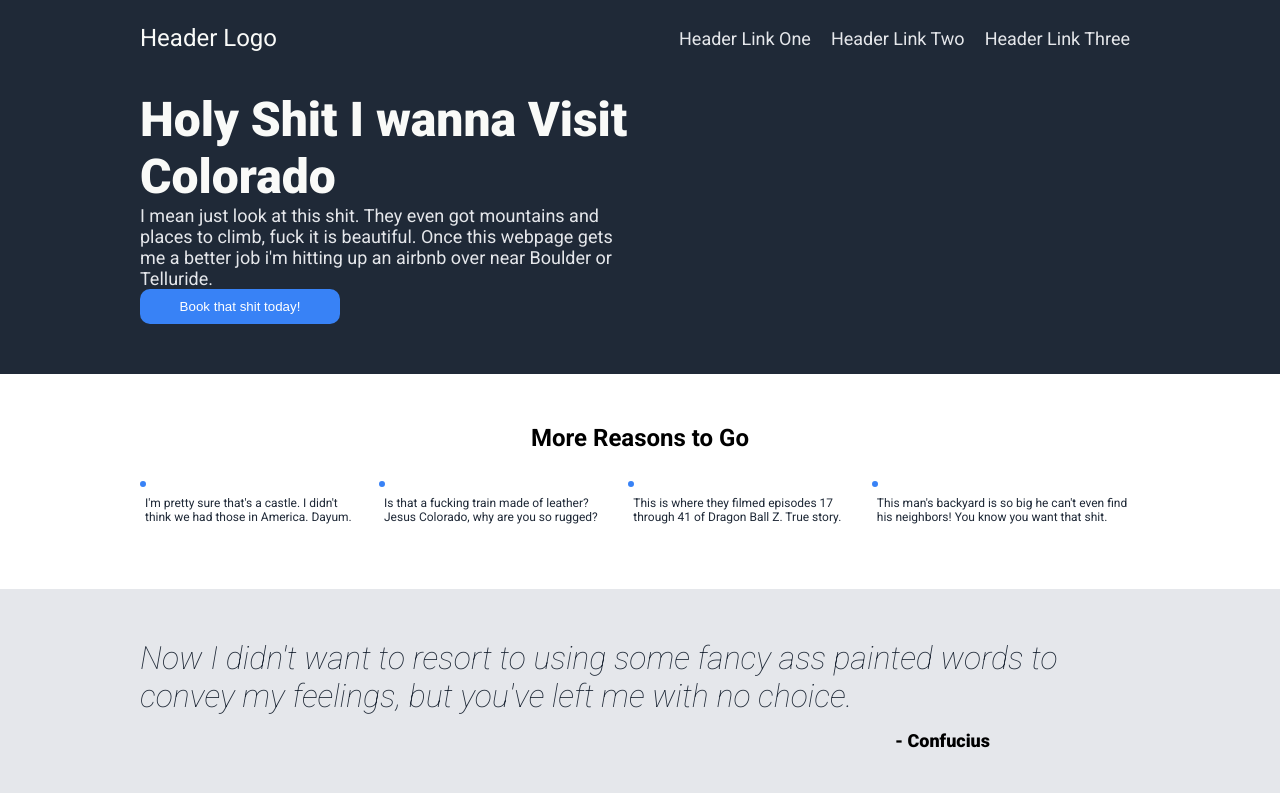
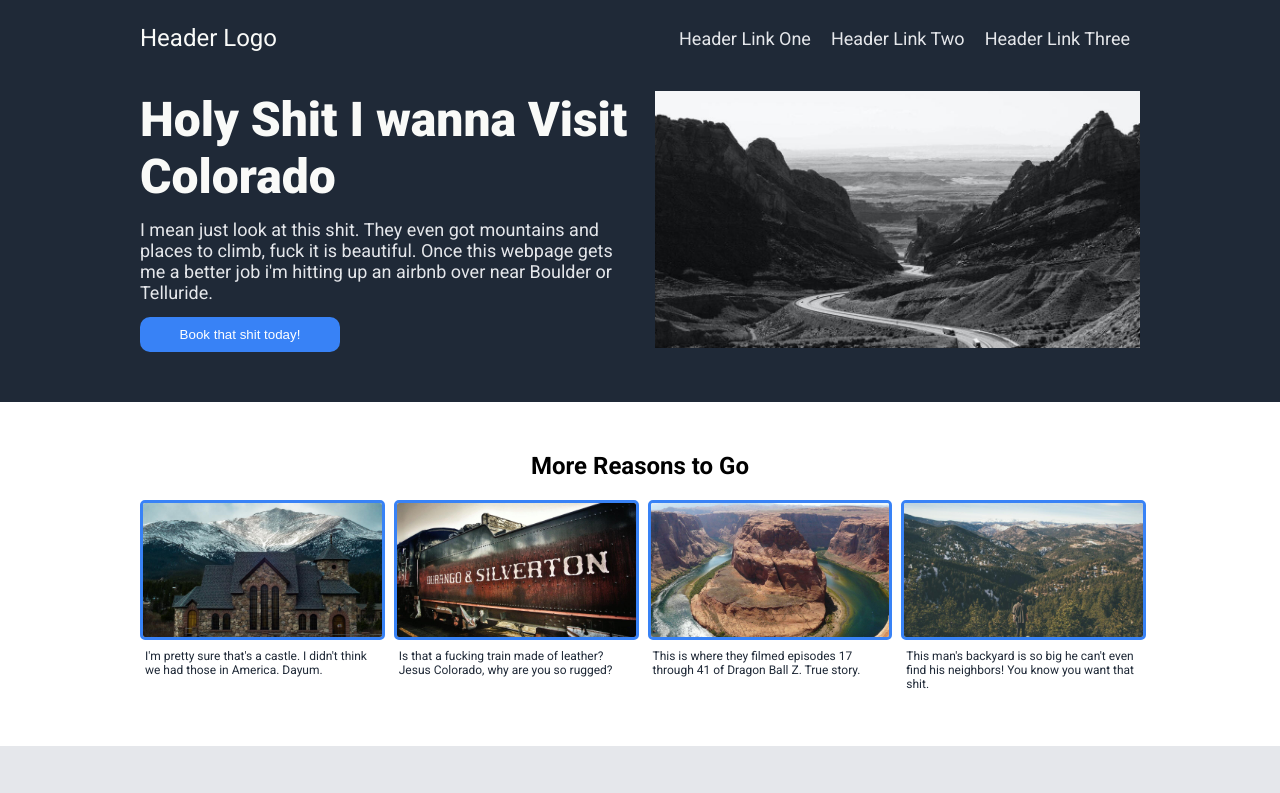
Before and after one commit to remiScript/OdinProjectP1, a plain HTML site: page index.html in a window 1280 px wide. Shown: the top 793 px of the page. Drawn offline with Linux system fonts and the light colour scheme; the site is published under a folder, as on GitHub Pages, so addresses that start at the root find nothing.

Commit message:
Add files via upload

```diff
--- a/index.html
+++ b/index.html
@@ -37,7 +37,7 @@
                 <button class="button">Book that shit today!</button>
             </div>
             <div class="heroRight">
-                <img src="/images/pexels-jan-kroon-1169107.jpg" alt="">
+                <img src="img/img1.jpg" alt="">
             </div>
         </div>
     </div>
@@ -47,20 +47,20 @@
         <h2 class="section2h2">More Reasons to Go</h2>
         <div class="section2">
             <div class="cardContainer">
-                <a href="/images/pexels-david-besh-969260.jpg" target="blank"><img src="/images/THUMBpexels-david-besh-969260.jpg" alt=""></a>
+                <a href="img/pexels-david-besh-969260.jpg" target="blank"><img src="img/THUMBpexels-david-besh-969260.jpg" alt=""></a>
                 <p class="reasonText">I'm pretty sure that's a castle. I didn't think we had those in America. Dayum.</p>
             </div>
             <div class="cardContainer">
-                <a href="/images/pexels-pascal-claivaz-674782.jpg"target="blank"><img src="/images/THUMBpexels-pascal-claivaz-674782.jpg" alt=""></a>
+                <a href="img/pexels-pascal-claivaz-674782.jpg"target="blank"><img src="img/THUMBpexels-pascal-claivaz-674782.jpg" alt=""></a>
                 <p class="reasonText">Is that a fucking train made of leather? Jesus Colorado, why are you so rugged?</p>
             </div>
             <div class="cardContainer">
-                <a href="/images/pexels-pixabay-86703.jpg" target="blank"><img src="/images/THUMBpexels-pixabay-86703.jpg" alt=""></a>
+                <a href="img/pexels-pixabay-86703.jpg" target="blank"><img src="img/THUMBpexels-pixabay-86703.jpg" alt=""></a>
                 <p class="reasonText">This is where they filmed episodes 17 through 41 of Dragon Ball Z. True story.
                 <p>
             </div>
             <div class="cardContainer">
-                <a href="/images/pexels-zachary-debottis-3608028.jpg" target="blank"><img src="/images/THUMBpexels-zachary-debottis-3608028.jpg" alt=""></a>
+                <a href="img/pexels-zachary-debottis-3608028.jpg" target="blank"><img src="img/THUMBpexels-zachary-debottis-3608028.jpg" alt=""></a>
                 <p class="reasonText">This man's backyard is so big he can't even find his neighbors! You know you want that shit.</p>
             </div>
         </div>
```
Also changed, not shown: img/THUMBpexels-david-besh-969260.jpg (added), img/THUMBpexels-pascal-claivaz-674782.jpg (added), img/THUMBpexels-pixabay-86703.jpg (added), img/THUMBpexels-zachary-debottis-3608028.jpg (added), img/img1.jpg (added), img/pexels-david-besh-969260.jpg (added), img/pexels-pascal-claivaz-674782.jpg (added), img/pexels-pixabay-86703.jpg (added), img/pexels-zachary-debottis-3608028.jpg (added).
